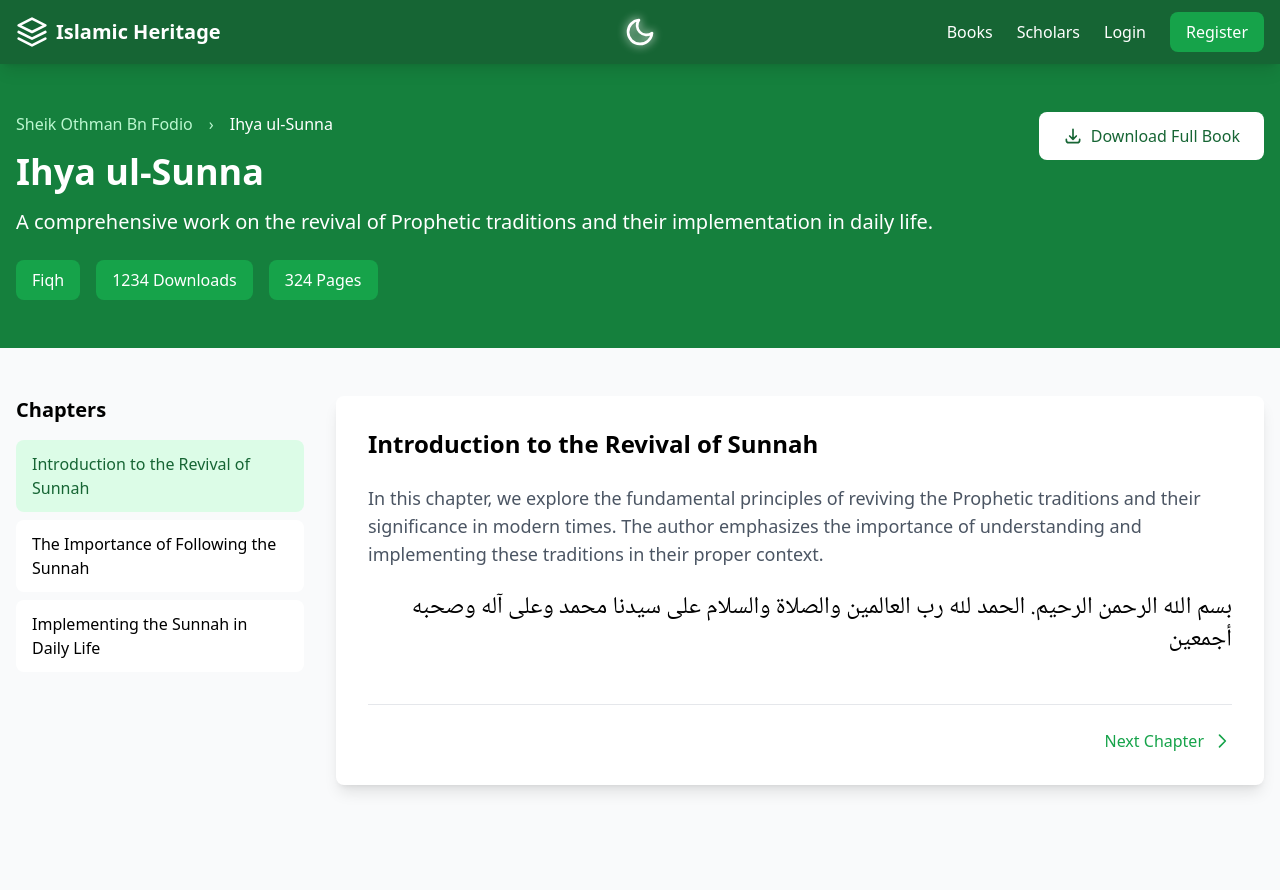
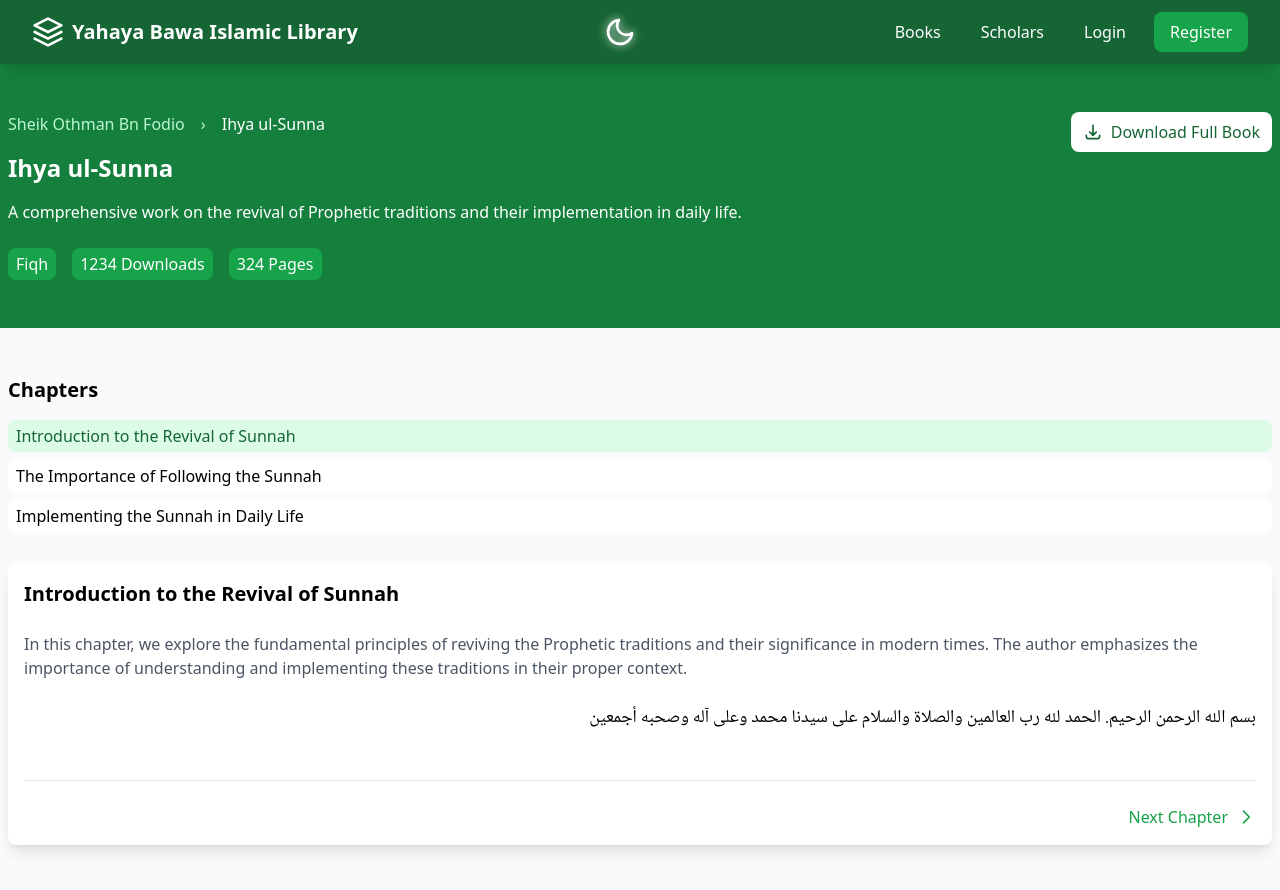
Before and after one commit to abdulhamid345/Yahaya-Bawa-Islamic-Library, a plain HTML site: page read-more.html in a window 1280 px wide. Before the commit the page ends 833 px from the top, so only its background shows below. Drawn offline with nearby package versions, Linux system fonts and the light colour scheme.

Commit message:
read more

```diff
--- a/read-more.html
+++ b/read-more.html
@@ -90,25 +90,24 @@
     </head>
     <body class="bg-gray-50">
     <div id="app" v-cloak>
-      <!-- Enhanced Navigation -->
         <nav class="bg-green-800 text-white shadow-lg sticky top-0 z-50">
-        <div class="max-w-7xl mx-auto px-4">
-          <!-- Desktop Navigation -->
-          <div class="desktop-menu">
-            <div class="flex justify-between items-center h-16">
-              <div class="flex-1 flex items-center">
-                <a href="https://example.com" class="text-xl font-bold flex items-center">
+            <div class="max-w-7xl mx-auto px-4 sm:px-2 lg:px-8">
+              <div class="flex justify-between h-16">
+                <!-- Logo and brand -->
+                <div class="flex-shrink-0 flex items-center">
+                  <a href="https://example.com" class="flex items-center">
                     <svg class="w-8 h-8 mr-2" viewBox="0 0 24 24" fill="none" xmlns="http://www.w3.org/2000/svg">
                       <path d="M12 2L2 7L12 12L22 7L12 2Z" stroke="currentColor" stroke-width="2" stroke-linecap="round" stroke-linejoin="round"/>
                       <path d="M2 17L12 22L22 17" stroke="currentColor" stroke-width="2" stroke-linecap="round" stroke-linejoin="round"/>
                       <path d="M2 12L12 17L22 12" stroke="currentColor" stroke-width="2" stroke-linecap="round" stroke-linejoin="round"/>
                     </svg>
-                  Islamic Heritage
+                    <span class="text-xl font-bold hidden sm:block">Yahaya Bawa Islamic Library</span>
+                    <span class="text-xl font-bold sm:hidden">YBIL</span>
                   </a>
                 </div>
 
-              <!-- Moon Icon Center -->
-              <div class="flex-1 flex justify-center">
+                <!-- Moon Icon - Centered on larger screens, hidden on mobile -->
+                <div class="hidden md:flex items-center justify-center flex-1">
                   <div class="moon-icon">
                     <svg class="w-8 h-8" viewBox="0 0 24 24" fill="none" xmlns="http://www.w3.org/2000/svg">
                       <path d="M21 12.79A9 9 0 1111.21 3 7 7 0 0021 12.79z" stroke="currentColor" stroke-width="2" stroke-linecap="round" stroke-linejoin="round"/>
@@ -116,69 +115,71 @@
                   </div>
                 </div>
 
-              <div class="flex-1 flex items-center justify-end space-x-6">
-                <a href="https://example.com/books" class="hover:text-green-200 transition-colors">Books</a>
-                <a href="https://example.com/scholars" class="hover:text-green-200 transition-colors">Scholars</a>
-                <a href="https://example.com/login" class="hover:text-green-200 transition-colors">Login</a>
-                <a href="https://example.com/register" class="bg-green-600 px-4 py-2 rounded-lg hover:bg-green-700 transition-colors">Register</a>
+                <!-- Desktop Navigation -->
+                <div class="hidden md:flex items-center space-x-4">
+                  <a href="books.html" class="px-3 py-2 rounded-md hover:bg-green-700 transition-colors">Books</a>
+                  <a href="scholars-page.html" class="px-3 py-2 rounded-md hover:bg-green-700 transition-colors">Scholars</a>
+                  <a href="login.html" class="px-3 py-2 rounded-md hover:bg-green-700 transition-colors">Login</a>
+                  <a href="register.html" class="bg-green-600 px-4 py-2 rounded-lg hover:bg-green-700 transition-colors">Register</a>
+                </div>
+
+                <!-- Mobile menu button -->
+                <div class="flex items-center md:hidden">
+                  <!-- Moon Icon for mobile -->
+                  <div class="moon-icon mr-4">
+                    <svg class="w-6 h-6" viewBox="0 0 24 24" fill="none" xmlns="http://www.w3.org/2000/svg">
+                      <path d="M21 12.79A9 9 0 1111.21 3 7 7 0 0021 12.79z" stroke="currentColor" stroke-width="2" stroke-linecap="round" stroke-linejoin="round"/>
+                    </svg>
+                  </div>
+                  <button @click="toggleMobileMenu"
+                          class="inline-flex items-center justify-center p-2 rounded-md hover:bg-green-700 focus:outline-none focus:ring-2 focus:ring-inset focus:ring-white"
+                          aria-expanded="false"
+                          :aria-label="showMobileMenu ? 'Close menu' : 'Open menu'">
+                    <svg class="h-6 w-6" :class="{'hidden': showMobileMenu, 'block': !showMobileMenu }"
+                         fill="none" stroke="currentColor" viewBox="0 0 24 24">
+                      <path stroke-linecap="round" stroke-linejoin="round" stroke-width="2" d="M4 6h16M4 12h16M4 18h16"/>
+                    </svg>
+                    <svg class="h-6 w-6" :class="{'block': showMobileMenu, 'hidden': !showMobileMenu }"
+                         fill="none" stroke="currentColor" viewBox="0 0 24 24">
+                      <path stroke-linecap="round" stroke-linejoin="round" stroke-width="2" d="M6 18L18 6M6 6l12 12"/>
+                    </svg>
+                  </button>
                 </div>
               </div>
             </div>
 
-          <!-- Mobile Navigation -->
-          <div class="mobile-menu">
-            <div class="flex items-center justify-between h-16">
-              <a href="https://example.com" class="text-xl font-bold">Islamic Heritage</a>
-
-              <!-- Moon Icon -->
-              <div class="moon-icon mx-4">
-                <svg class="w-6 h-6" viewBox="0 0 24 24" fill="none" xmlns="http://www.w3.org/2000/svg">
-                  <path d="M21 12.79A9 9 0 1111.21 3 7 7 0 0021 12.79z" stroke="currentColor" stroke-width="2" stroke-linecap="round" stroke-linejoin="round"/>
-                </svg>
-              </div>
-
-              <!-- Mobile Menu Button -->
-              <button @click="toggleMobileMenu" class="p-2">
-                <svg class="w-6 h-6" fill="none" stroke="currentColor" viewBox="0 0 24 24">
-                  <path stroke-linecap="round" stroke-linejoin="round" stroke-width="2" d="M4 6h16M4 12h16m-16 6h16"/>
-                </svg>
-              </button>
-            </div>
-
-            <!-- Mobile Menu Items -->
-            <div :class="['mobile-menu-items transition-all duration-300 ease-in-out', {'active': showMobileMenu}]">
+            <!-- Mobile menu -->
+            <div class="md:hidden"
+                 v-show="showMobileMenu">
               <div class="px-2 pt-2 pb-3 space-y-1">
-                <a href="books.html" class="block px-3 py-2 rounded-md hover:bg-green-700">Books</a>
-                <a href="scholars-page.html" class="block px-3 py-2 rounded-md hover:bg-green-700">Scholars</a>
-                <a href="login.html" class="block px-3 py-2 rounded-md hover:bg-green-700">Login</a>
-                <a href="register.html" class="block px-3 py-2 rounded-md bg-green-600 hover:bg-green-700">Register</a>
-              </div>
-            </div>
+                <a href="books.html" class="block px-3 py-2 rounded-md hover:bg-green-700 transition-colors">Books</a>
+                <a href="scholars-page.html" class="block px-3 py-2 rounded-md hover:bg-green-700 transition-colors">Scholars</a>
+                <a href="login.html" class="block px-3 py-2 rounded-md hover:bg-green-700 transition-colors">Login</a>
+                <a href="register.html" class="block px-3 py-2 rounded-md bg-green-600 hover:bg-green-700 transition-colors text-center">Register</a>
               </div>
             </div>
           </nav>
-
       <template v-if="work">
         <!-- Work Header -->
         <div class="bg-green-700 text-white py-12">
-          <div class="max-w-7xl mx-auto px-4">
-            <div class="flex items-start justify-between">
+          <div class="max-w-7xl mx-auto px-4 sm:px-2">
+            <div class="flex flex-col sm:flex-row items-start justify-between">
               <div>
                 <div class="flex items-center space-x-4 mb-4">
                   <a href="https://example.com/scholar/1" class="text-green-200 hover:text-white transition-colors">{{ work.author }}</a>
                   <span class="text-green-200">›</span>
                   <span>{{ work.title }}</span>
                 </div>
-                <h1 class="text-4xl font-bold mb-4">{{ work.title }}</h1>
-                <p class="text-xl mb-6">{{ work.description }}</p>
-                <div class="flex space-x-4">
-                  <span class="bg-green-600 px-4 py-2 rounded-lg">{{ work.category }}</span>
-                  <span class="bg-green-600 px-4 py-2 rounded-lg">{{ work.downloads }} Downloads</span>
-                  <span class="bg-green-600 px-4 py-2 rounded-lg">{{ work.pages }} Pages</span>
+                <h1 class="text-4xl sm:text-2xl font-bold mb-4">{{ work.title }}</h1>
+                <p class="text-xl sm:text-base mb-6">{{ work.description }}</p>
+                <div class="flex flex-wrap space-x-4">
+                  <span class="bg-green-600 px-4 py-2 sm:px-2 sm:py-1 rounded-lg">{{ work.category }}</span>
+                  <span class="bg-green-600 px-4 py-2 sm:px-2 sm:py-1 rounded-lg">{{ work.downloads }} Downloads</span>
+                  <span class="bg-green-600 px-4 py-2 sm:px-2 sm:py-1 rounded-lg">{{ work.pages }} Pages</span>
                 </div>
               </div>
               <button @click="downloadWork"
-                      :class="['download-btn bg-white text-green-800 px-6 py-3 rounded-lg hover:bg-green-100 transition-colors flex items-center space-x-2', {'downloading': isDownloading}]"
+                      :class="['download-btn bg-white text-green-800 px-6 py-3 sm:px-3 sm:py-2 rounded-lg hover:bg-green-100 transition-colors flex items-center space-x-2', {'downloading': isDownloading}]"
                       :disabled="isDownloading">
                 <svg class="w-5 h-5" fill="none" stroke="currentColor" viewBox="0 0 24 24">
                   <path v-if="!isDownloading" stroke-linecap="round" stroke-linejoin="round" stroke-width="2" d="M4 16v1a3 3 0 003 3h10a3 3 0 003-3v-1m-4-4l-4 4m0 0l-4-4m4 4V4"/>
@@ -193,17 +194,17 @@
         </div>
 
         <!-- Content Section -->
-        <div class="max-w-7xl mx-auto px-4 py-12">
-          <div class="grid grid-cols-12 gap-8">
+        <div class="max-w-7xl mx-auto px-4 py-12 sm:px-2">
+          <div class="grid grid-cols-12 gap-8 sm:grid-cols-1">
             <!-- Chapters Sidebar -->
-            <div class="col-span-3">
+            <div class="col-span-3 sm:col-span-12">
               <div class="sticky top-24">
                 <h2 class="text-xl font-bold mb-4">Chapters</h2>
                 <div class="space-y-2">
                   <button v-for="chapter in work.chapters"
                           :key="chapter.id"
                           @click="selectChapter(chapter)"
-                          :class="['chapter-card w-full text-left px-4 py-3 rounded-lg',
+                          :class="['chapter-card w-full text-left px-4 py-3 sm:px-2 sm:py-1 rounded-lg',
                                   currentChapter && currentChapter.id === chapter.id
                                     ? 'bg-green-100 text-green-800'
                                     : 'bg-white hover:bg-gray-50']">
@@ -214,18 +215,18 @@
             </div>
 
             <!-- Main Content -->
-            <div class="col-span-9" v-if="currentChapter">
-              <div class="bg-white rounded-lg shadow-lg p-8">
-                <h2 class="text-2xl font-bold mb-6">{{ currentChapter.title }}</h2>
+            <div class="col-span-9 sm:col-span-12" v-if="currentChapter">
+              <div class="bg-white rounded-lg shadow-lg p-8 sm:p-4">
+                <h2 class="text-2xl sm:text-xl font-bold mb-6">{{ currentChapter.title }}</h2>
                 <div class="space-y-6">
-                  <p class="text-lg text-gray-600">{{ currentChapter.content }}</p>
-                  <div class="arabic-text text-2xl text-right">
+                  <p class="text-lg sm:text-base text-gray-600">{{ currentChapter.content }}</p>
+                  <div class="arabic-text text-2xl sm:text-lg text-right">
                     {{ currentChapter.arabicText }}
                   </div>
                 </div>
 
                 <!-- Navigation -->
-                <div class="flex justify-between items-center mt-12 pt-6 border-t">
+                <div class="flex flex-wrap justify-between items-center mt-12 pt-6 border-t">
                   <button
                     v-if="previousChapter"
                     @click="selectChapter(previousChapter)"
@@ -302,17 +303,17 @@
           return currentIndex > 0 ? this.work.chapters[currentIndex - 1] : null
         },
         nextChapter() {
-          if (!this.currentChapter) return null
-          const currentIndex = this.work.chapters.findIndex(chapter => chapter.id === this.currentChapter.id)
-          return currentIndex < this.work.chapters.length - 1 ? this.work.chapters[currentIndex + 1] : null
+          if (!this.currentChapter) return null;
+          const currentIndex = this.work.chapters.findIndex(chapter => chapter.id === this.currentChapter.id);
+          return currentIndex < this.work.chapters.length - 1 ? this.work.chapters[currentIndex + 1] : null;
         }
       },
       methods: {
         toggleMobileMenu() {
-          this.showMobileMenu = !this.showMobileMenu
+          this.showMobileMenu = !this.showMobileMenu;
         },
         selectChapter(chapter) {
-          this.currentChapter = chapter
+          this.currentChapter = chapter;
         },
         async downloadWork() {
           if (this.isDownloading) return;
@@ -320,7 +321,6 @@
           this.isDownloading = true;
           this.downloadProgress = 0;
 
-          // Simulate download progress
           const interval = setInterval(() => {
             if (this.downloadProgress < 100) {
               this.downloadProgress += Math.floor(Math.random() * 20);
@@ -329,10 +329,8 @@
           }, 500);
 
           try {
-            // Simulate download delay
             await new Promise(resolve => setTimeout(resolve, 3000));
 
-            // Create and trigger download
             const link = document.createElement('a');
             link.href = `https://example.com/api/downloads/works/${this.work.id}`;
             link.download = `${this.work.title}.pdf`;
@@ -340,7 +338,6 @@
             link.click();
             document.body.removeChild(link);
 
-            // Show success message
             alert(`Successfully downloaded ${this.work.title}`);
           } catch (error) {
             alert('Download failed. Please try again.');
@@ -353,10 +350,10 @@
       },
       mounted() {
         if (this.work && this.work.chapters && this.work.chapters.length > 0) {
-          this.currentChapter = this.work.chapters[0]
+          this.currentChapter = this.work.chapters[0];
         }
       }
-    }).mount('#app')
+    }).mount('#app');
     </script>
-
-    </body></html>
+  </body>
+</html>
```
Also changed, not shown: books.html (+1 -1 lines). Lines whose indentation alone changed are shown as unchanged.
